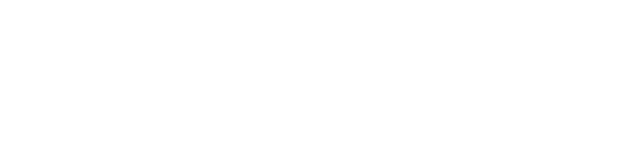
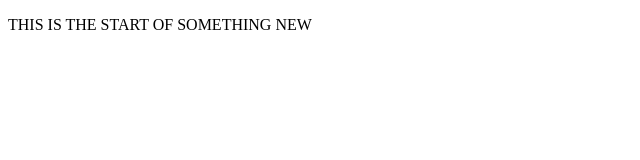
Before and after one commit to Pundorable/CRAZY, a plain HTML site: page index.html in a window 1280 px wide. Shown: the whole page, without its empty margins (0-640 px from the left). Drawn offline with Linux system fonts and the light colour scheme.

Commit message:
Update index.html

```diff
--- a/index.html
+++ b/index.html
@@ -6,6 +6,6 @@
   <title>Portfolio</title>
 </head>
 <body>
-
+<p>THIS IS THE START OF SOMETHING NEW</p>
 </body>
 </html>
```
